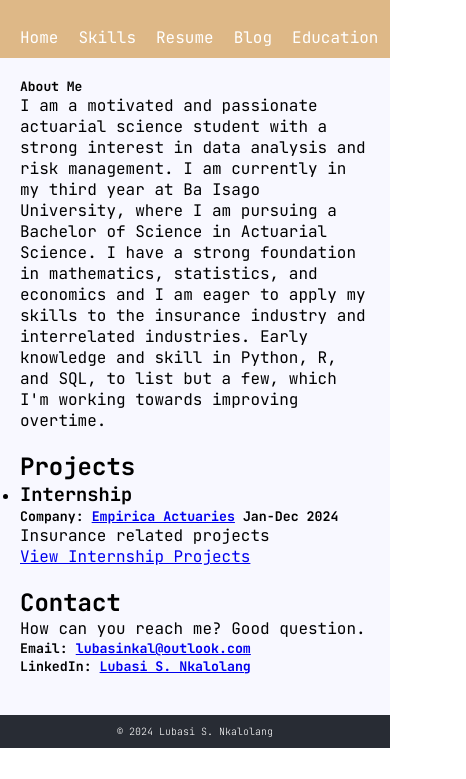
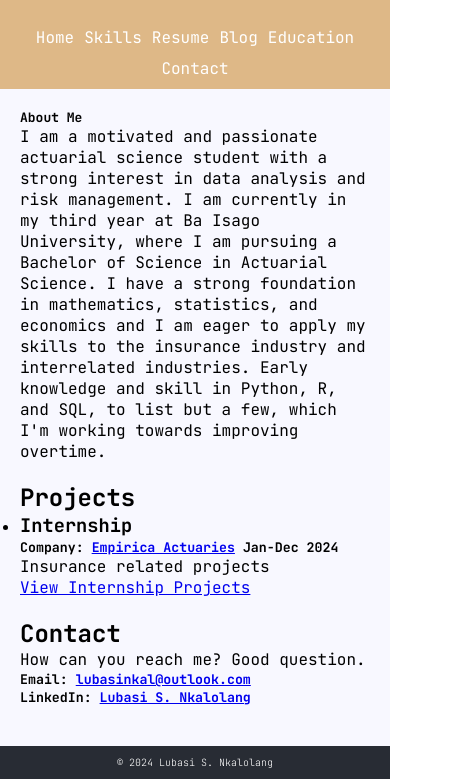
Before and after one commit to lubasinkal/Homepage, a plain HTML site: page index.html in a window 390 px wide. Shown: the part 213-992 px from the top of the page, 466 px wide, since content can reach past the window. Before the commit the page ends 961 px from the top, so only its background shows below. Drawn offline with Linux system fonts and the light colour scheme.

Commit message:
nav flev

```diff
--- a/assets/styles.css
+++ b/assets/styles.css
@@ -11,7 +11,7 @@ body {
   padding: 0;
   display: flex;
   flex-direction: column;
-  min-height: 100vh;
+  min-height: 100dvh;
 }
 
 .wrapper {
@@ -62,6 +62,8 @@ nav {
   justify-content: space-around;
   background-color: burlywood;
   padding: 10px;
+  overflow-x: auto; /* Add this line */
+  white-space: nowrap; /* Add this line to prevent wrapping */
 }
 
 nav a {
@@ -74,6 +76,18 @@ nav a:hover {
   text-decoration: underline;
 }
 
+@media (max-width: 600px) {
+  nav {
+      display: flex;
+      flex-wrap: wrap; /* Add this line */
+      justify-content: center;
+      padding: 5px; /* Adjust padding for smaller screens */
+  }
+
+  nav a {
+      margin: 5px; /* Adjust margin for smaller screens */
+  }
+}
 /* Main Content */
 main {
   flex: 1;
```
